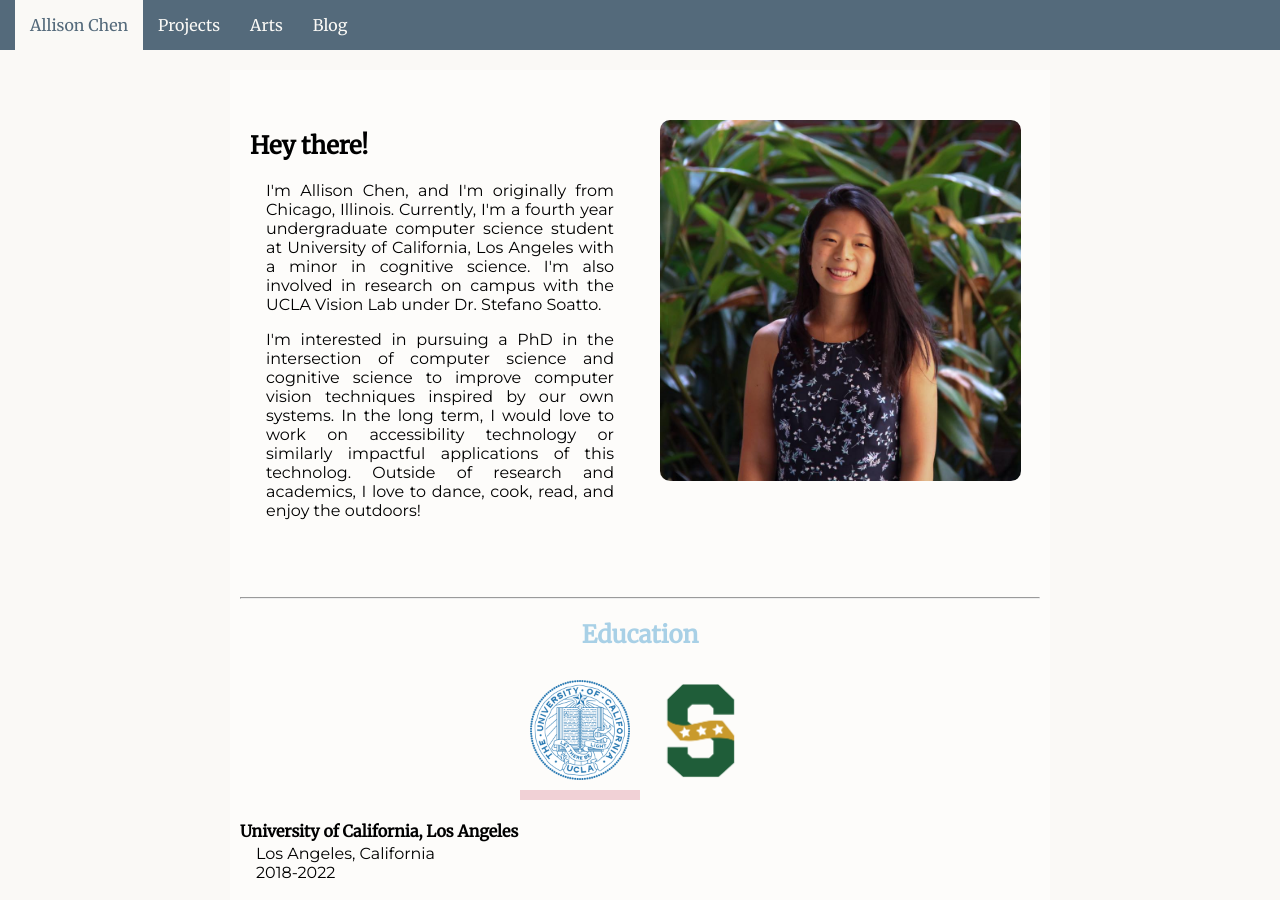
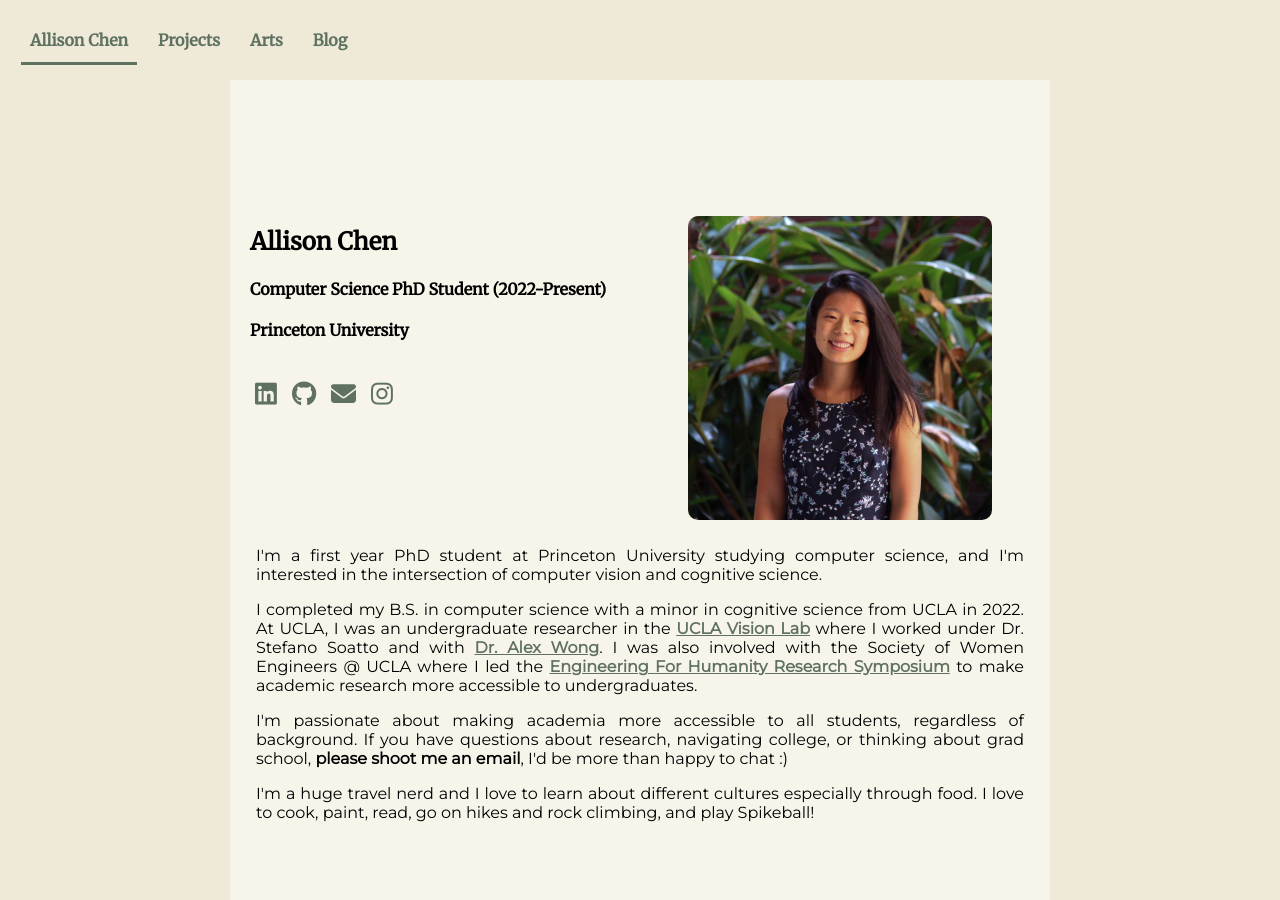
Before and after one commit to allisonchen23/allisonchen23.github.io, a Jekyll site: the page built from index.md, in a window 1280 px wide and 900 px high. Built offline with Jekyll 4.4.1, drawn with Linux system fonts in a browser that asks for light colours; nearby versions of some CDN libraries; some of the changed text lies outside the part shown.

Commit message:
fixed up first page and color scheme

```diff
--- a/Gemfile
+++ b/Gemfile
@@ -35,3 +35,6 @@ end
 
 # Performance-booster for watching directories on Windows
 gem "wdm", "~> 0.1.0", :install_if => Gem.win_platform?
+
+
+gem "webrick", "~> 1.7"
--- a/css/main.scss
+++ b/css/main.scss
@@ -7,7 +7,11 @@
 	--light_blue:#E3EBF8;
 	--paynes_gray:#546a7b;
 	--pale_pink: #f1d1d6;
-	--off_white: #FAF9F6;
+	--off_white: #EFEAD8; //#FAF9F6;
+	--background_color: #EFEAD8;
+	--background_complement: #D0C9C0;
+	--primary_accent: #5F7161;
+	--secondary_accent: #6D8B74;
 	--light_light_blue: #e8f4f8;
 	--header_font: 'Merriweather', serif;
 }
@@ -17,7 +21,7 @@ body
 	width:100%;
 	height:100%;
 	min-height: 100vh; /*100% of viewport height at least*/
-	background-color: var(--off_white);
+	background-color: var(--background_color);
 	// background-image: linear-gradient(var(--light_blue), var(--pale_pink));
 	margin: 0px;
 }
@@ -38,7 +42,7 @@ h2, h3, h4
 	overflow: hidden;
 	position: fixed; /*keep navbar at top of page*/
 	top: 0px; /*keep navbar at top of page*/
-	background-color: var(--paynes_gray);
+	background-color: var(--background_color);
 	width: 100%;
 	z-index: 9999;
 }
@@ -60,16 +64,29 @@ h2, h3, h4
 {
 	flex-direction: row;
 	padding: 15px; /*spaces out the elements*/
-	color: var(--off_white);
+	color: var(--primary_accent);
 	text-decoration: none; /*get rid of underline*/
+	position: relative;
+	display: inline-block;
 }
-.hover_child:hover, .active_child /*the comma is like an or*/
+// .hover_child:hover, .active_child /*the comma is like an or*/
+// {
+// 	// background-color: #cae4db;
+// 	// color: #24305e;
+// 	background-color: var(--background_color);
+// 	color: var(--primary_accent);
+// }
+.hover_child:hover:after, .active_child:after
 {
-	// background-color: #cae4db;
-	// color: #24305e;
-	background-color: var(--off_white);
-	color: var(--paynes_gray);
+	position: absolute;
+	content: "";
+	height: 3px;
+	width: 90%;
+	background-color: var(--primary_accent);
+	left: 5%;
+	bottom: 0px;
 }
+
 .icon
 {
 	display: none;
@@ -109,7 +126,7 @@ h2, h3, h4
 		position: absolute;
 		right: 0px;
 		top: 0px;
-		color: var(--off_white);
+		color: var(--background_color);
 		padding-right:10px;
 		padding-left: 10px;
 		padding-bottom: 3px;
@@ -120,15 +137,15 @@ h2, h3, h4
 		padding: 15px; /*spaces out the elements*/
 		text-decoration: none; /*get rid of underline*/
 		width: 100%;
-		background-color: var(--paynes_gray);
+		background-color: var(--primary_accent);
 	}
 	.hover_parent:hover
 	{
-		background-color: var(--off_white);
+		background-color: var(--background_color);
 	}
 	.hover_parent:hover .hover_child
 	{
-		color: var(--paynes_gray);
+		color: var(--primary_accent);
 	}
 	.hover_child
 	{
@@ -142,7 +159,7 @@ h2, h3, h4
 	}
 	.active
 	{
-		background-color: var(--off_white);
+		background-color: var(--background_color);
 	}
 
 }
@@ -218,7 +235,7 @@ p{
 }
 .left_border
 {
-	border-left-color: var(--paynes_gray);
+	border-left-color: var(--primary_accent);
 	border-left-style: solid;
 	border-left-width: 2px;
 }
@@ -279,36 +296,37 @@ p{
 /*--------------Footer----------------*/
 #footer
 {
-	background: var(--paynes_gray) !important;
+	background: var(--background_color) !important;
 
 }
 #footer h5
 {
 	padding-left: 10px;
-    border-left: 3px solid #eeeeee;
-    padding-bottom: 6px;
-    margin-bottom: 20px;
-    color: var(--off_white);
+	border-left: 3px solid #eeeeee;
+	padding-bottom: 6px;
+	margin-bottom: 20px;
+	color: var(--primary_accent);
 }
-#footer a
+a
 {
-    color: var(--off_white);
-    text-decoration: none !important;
+    color: var(--primary_accent);
+    // text-decoration: none !important;
+		font-weight: 900;
     background-color: transparent;
     -webkit-text-decoration-skip: objects;
 }
-#footer .social
+.social
 {
 	display: inline-flex;
 	padding: 0px;
 	margin-left: auto;
 	margin-right: auto;
 }
-#footer ul.social li
+ul.social li
 {
 	padding: 5px;
 }
-#footer ul.social li a i
+ul.social li a i
 {
     margin-right: 5px;
 	font-size:25px;
@@ -316,21 +334,21 @@ p{
 	-moz-transition: .5s all ease;
 	transition: .5s all ease;
 }
-#footer ul.social li:hover a i
+ul.social li:hover a i
 {
 	font-size:30px;
 	margin-top:-10px;
 }
-#footer ul.social li a,
-#footer ul.quick-links li a
+ul.social li a,
+ul.quick-links li a
 {
-	color: var(--off_white);
+	color: var(--primary_accent);
 }
-#footer ul.social li a:hover
+ul.social li a:hover
 {
-	color:#eeeeee;
+	color: var(--secondary_accent);
 }
-#footer li
+li
 {
 	list-style-type: none;
 }
@@ -345,8 +363,9 @@ p{
 }
 .closing
 {
-	color: var(--off_white);
+	color: var(--primary_accent);
 	text-align: center;
 	margin-left: auto;
 	margin-right: auto;
+	margin-top: 0px;
 }
--- a/index.md
+++ b/index.md
@@ -5,102 +5,37 @@ nav_category: home
 ---
 
 <div id="aboutMe">
-    <div class="row">
-        <div class="column_2">
-            <h2>Hey there!</h2>
-            <p>I'm Allison Chen, and I'm originally from Chicago, Illinois. Currently, I'm a fourth year undergraduate computer science student at University of California, Los Angeles with a minor in cognitive science. I'm also involved in research on campus with the UCLA Vision Lab under Dr. Stefano Soatto.</p>
-
-            <p>I'm interested in pursuing a PhD in the intersection of computer science and cognitive science to improve computer vision techniques inspired by our own systems. In the long term, I would love to work on accessibility technology or similarly impactful applications of this technolog. Outside of research and academics, I love to dance, cook, read, and enjoy the outdoors!
-            </p>
-        </div>
-        <div class="column_2">
-            <img src="assets/images/index/Pro_pic2.jpg" id="profile-image" alt="LinkedIn Headshot">
-        </div>
-    </div>
-</div>
-
-<br>
-<hr>
-
-<h2 class="blogpost title standOut">Education</h2>
-<div>
-	<div class="centered_row">
-		<div id="ucla_seal" class="seal_div active_ed" onclick="show_ucla()">
-			<img src="assets/images/education/ucla_seal.png" alt="UCLA seal" class="images full">
+	<div class="row">
+		<div class="column_2">
+			<h2 class="test">Allison Chen</h2>
+			<h4>Computer Science PhD Student (2022-Present)</h4>
+			<h4>Princeton University</h4>
+			<section id="">
+				<div class="icon_list_div">
+					<ul class="social">
+							<li class="list-inline-item"><a href="https://www.linkedin.com/in/allison-chen-576136147"><i class="fa fa-linkedin-square"></i></a></li>
+							<li class="list-inline-item"><a href="https://github.com/allisonchen23"><i class="fa fa-github" aria-hidden="true"></i></a></li>
+							<li class="list-inline-item"><a href="mailto:allisonchen23@gmail.com" target="_self"><i class="fa fa-envelope"></i></a></li>
+							<li class="list-inline-item"><a href="https://www.instagram.com/allison_chen7"><i class="fa fa-instagram"></i></a></li>
+							<!--
+							<li class="list-inline-item"><a href="javascript:void();"><i class="fa fa-facebook"></i></a></li>
+							<li class="list-inline-item"><a href="javascript:void();"><i class="fa fa-instagram"></i></a></li>
+					-->
+					</ul>
+				</div>
+			</section>
 		</div>
-		<div id="shs_seal" class="seal_div" onclick="show_shs()">
-			<img src="assets/images/education/shs_logo.png" alt="SHS logo" class="images full">
+		<div class="column_2">
+				<img src="assets/images/index/Pro_pic2.jpg" id="profile-image" alt="LinkedIn Headshot" width="80%" >
 		</div>
 	</div>
-	<script>
-		function show_ucla()
-		{
-			document.getElementById("ucla_ed").style.display = "block";
-			document.getElementById("ucla_seal").classList.add("active_ed");
-			document.getElementById("shs_ed").style.display = "none";
-			document.getElementById("shs_seal").classList.remove("active_ed");
-		}
-		function show_shs()
-		{
-			document.getElementById("ucla_ed").style.display = "none";
-			document.getElementById("ucla_seal").classList.remove("active_ed");
-			document.getElementById("shs_ed").style.display = "block";
-			document.getElementById("shs_seal").classList.add("active_ed");
-		}
-	</script>
+	<div>
+		<p>I'm a first year PhD student at Princeton University studying computer science, and I'm interested in the intersection of computer vision and cognitive science. </p>
+
+		<p>I completed my B.S. in computer science with a minor in cognitive science from UCLA in 2022. At UCLA, I was an undergraduate researcher in the <a href="http://vision.ucla.edu/">UCLA Vision Lab</a> where I worked under Dr. Stefano Soatto and with <a href="http://web.cs.ucla.edu/~alexw/">Dr. Alex Wong</a>. I was also involved with the Society of Women Engineers @ UCLA where I led the <a href="https://samueli.ucla.edu/engineering-for-humanity-research-symposium/">Engineering For Humanity Research Symposium</a> to make academic research more accessible to undergraduates.</p>
+
+		<p>I'm passionate about making academia more accessible to all students, regardless of background. If you have questions about research, navigating college, or thinking about grad school, <b>please shoot me an email</b>, I'd be more than happy to chat :) </p>
+
+		<p>I'm a huge travel nerd and I love to learn about different cultures especially through food. I love to cook, paint, read, go on hikes and rock climbing, and play Spikeball!</p>
+	</div>
 </div>
-<!-- <hr> -->
-<div id="ucla_ed">
-	<h4 style="margin-bottom: 3px">University of California, Los Angeles</h4>
-	<p style="margin-top:0px; margin-bottom:0px">Los Angeles, California</p>
-	<p style="margin-top:0px">2018-2022</p>
-
-	<p><b>Degree:</b> Bachelor's of Science in Computer Science with a minor in Cognitive Science</p>
-	<p><b>Academic Achievements:</b></p>
-		<ul>
-			<li>SWE LA Scholarship Recipient (2020)</li>
-			<li>Tau Beta Pi Engineering Society Member since Spring 2019</li>
-			<li> UCLA Women in Engineering Scholarship (2019)</li>
-			<li>UCLA SWE Scholarship (2019)</li>
-		</ul>
-	<p><b>On campus involvements:</b></p>
-		<ul>
-			<li>Undergraduate researcher in the UCLA Vision Lab (2020-Present)</li>
-			<li>Society of Women Engineers (2018-Present)</li>
-			<li>SuperMileage Vehicle in Bruin Racing (2018-2020)</li>
-			<li>Creative Labs (2019-2020)</li>
-			<li>Building Engineers and Mentors (2018-2019)</li>
-			<li>Intramurals (frisbee and volleyball)</li>
-		</ul>
-	<p><b>Favorite thing about UCLA:</b> The school's concern for students' physical and mental health in addition to academic excellence! And B-Plate!</p>
-</div>
-<div id="shs_ed">
-	<h4 style="margin-bottom: 3px">Adlai E. Stevenson High School</h4>
-	<p style="margin-top:0px; margin-bottom:0px">Lincolnshire, Illinois</p>
-	<p style="margin-top:0px">2014-2018</p>
-	<p><b>Academic Achievements:</b></p>
-		<ul>
-			<li>Illinois Principal's Association Student Recognition (2018)</li>
-			<li>Illinois Science Teacher's Association Excellence in Science Award (2018)</li>
-			<li>Gold Honor Roll (All A's) for 8 semesters</li>
-		</ul>
-	<p><b>On campus involvements:</b></p>
-		<ul>
-			<li>Freshman Mentor Program (2016-2018)</li>
-			<li>Misfits Hip Hop Company (2016-2018)</li>
-			<li>VEX Robotics (2015-2018)</li>
-			<li>Food Revolution Club (2015-2018)</li>
-			<li>Concert Dance Company (2015-2018)</li>
-		</ul>
-	<p><b>Favorite thing about Stevenson:</b> I really loved forming close connections with my teachers! They care about their students and I felt comfortable talking about my personal struggles with many of them.</p>
-</div>
-
-<!-- <section id="intro">
-    <h2>Inspiration</h2>
-    <p>My love for engineering and innovation started in fifth grade when I joined an all girls FIRST Lego League team through Girl Scouts. I continued this through middle school where my team won the Illinois Championship in 2012 and 2014 and was the runner up team and nationals in 2014. Here, enjoy some embarrassing pictures of middle school me:
-    </p>
-    <img src="assets/images/index/baby_moovers.jpg" class="images half" alt="beginning of robotics">
-    <p class="caption">My FIRST Lego League Robotics team circa 2013</p>
-    <p>In high school, I continued competing in robotics first through FIRST Tech Challenge then through VEX robotics. In robotics, I was able to explore both the building/mechanical side as well as the coding/computer science side and when it was time to apply for college I reached this conclusion: I really loved both! On one hand, I enjoyed creating a design for what the robot would look like and how it would function and being able to turn that into reality. On the other, I loved actually giving the robot life through coding and innovating new ways to allow the robot to complete various tasks. Thus, I went into college with an open mind and exploring both to see which I liked better.</p>
-    <p>Long story short, as you know, I chose computer science. I really loved the logical thinking behind this field and applying constant principles in new and innovative ways to create faster, better, and more complex programs. As I learned more about the field, I found myself always inquiring to learn even more and it soon dawned on me that this was something I was actually interested in. Especially with how prevalent technology is in our daily lives, I truly believe that my career will be able to postively impact the most people personally through developing new software and technologies :)</p>
-</section> -->
```
Also changed, not shown: Gemfile.lock.
